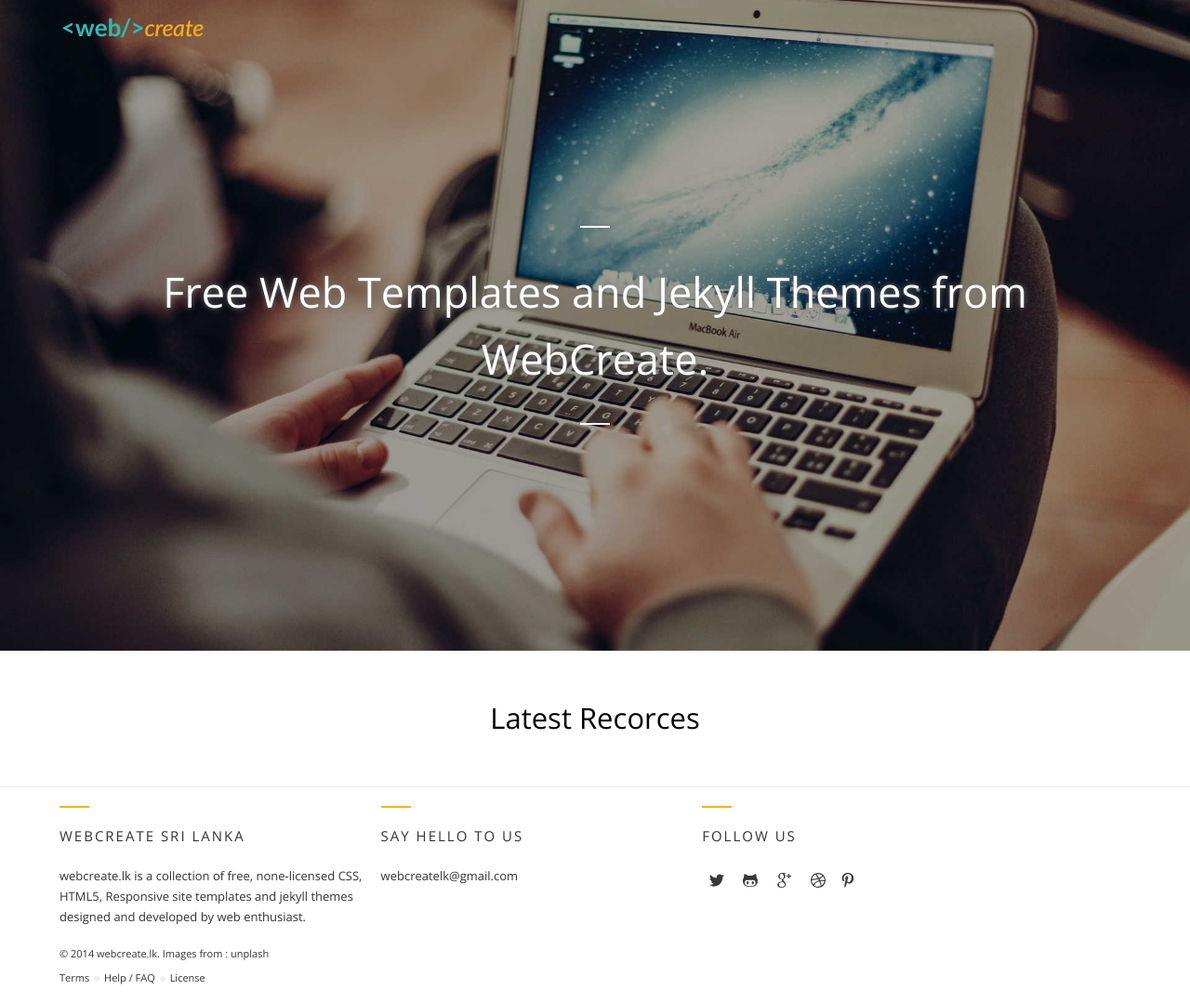
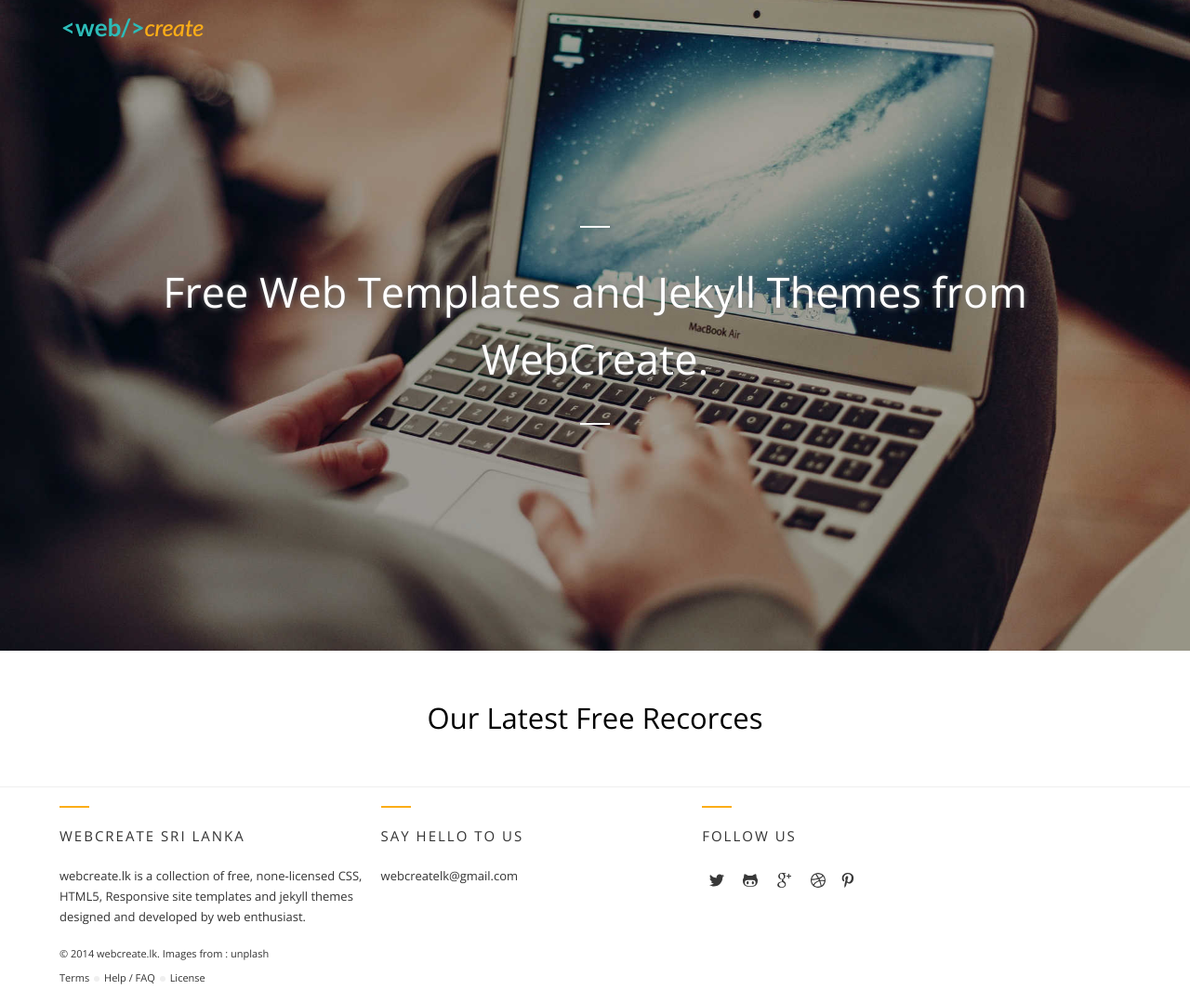
Before and after one commit to web-create/web-create.github.io, a Jekyll site: the page built from index.html, in a window 1280 px wide. Shown: the whole page at 93% size. Built offline with Jekyll 4.4.1, drawn with Linux system fonts in a browser that asks for light colours; nearby versions of some CDN libraries.

Commit message:
Change sub header of latest recource

```diff
--- a/index.html
+++ b/index.html
@@ -6,5 +6,5 @@ layout: default
 </div>
 
 <div class="wc-container latest-recources">
-	<h2>Latest Recorces</h2>
+	<h2>Our Latest Free Recorces</h2>
 </div>
```
